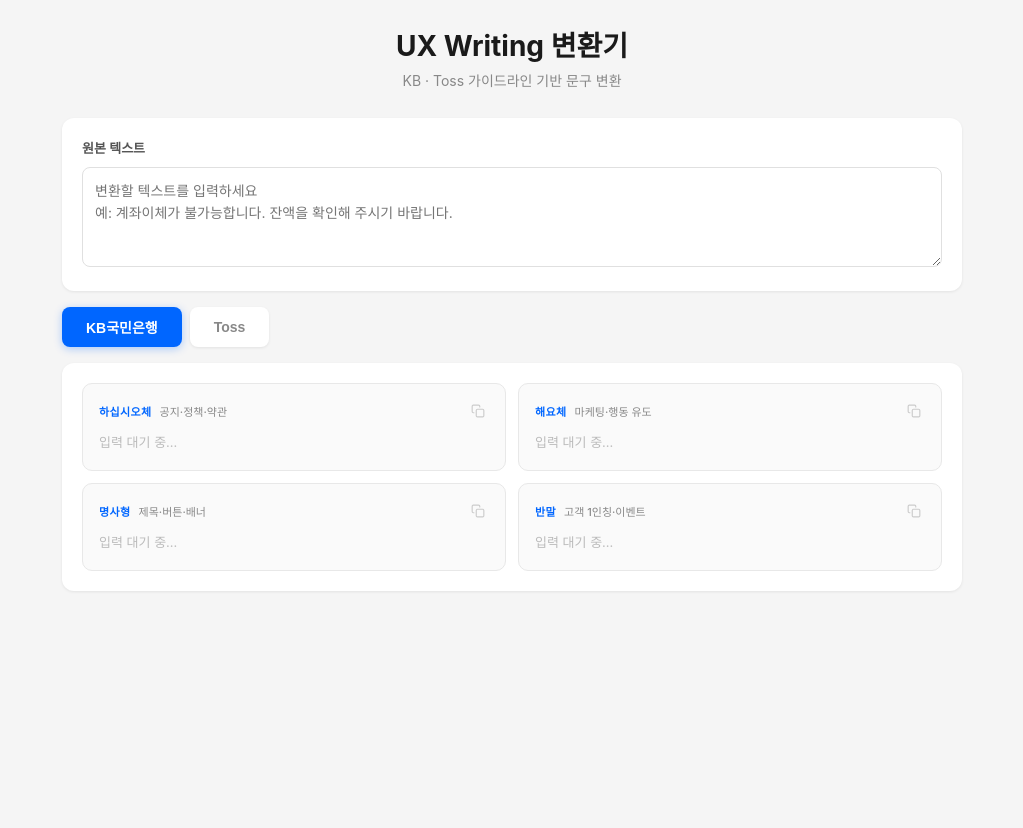
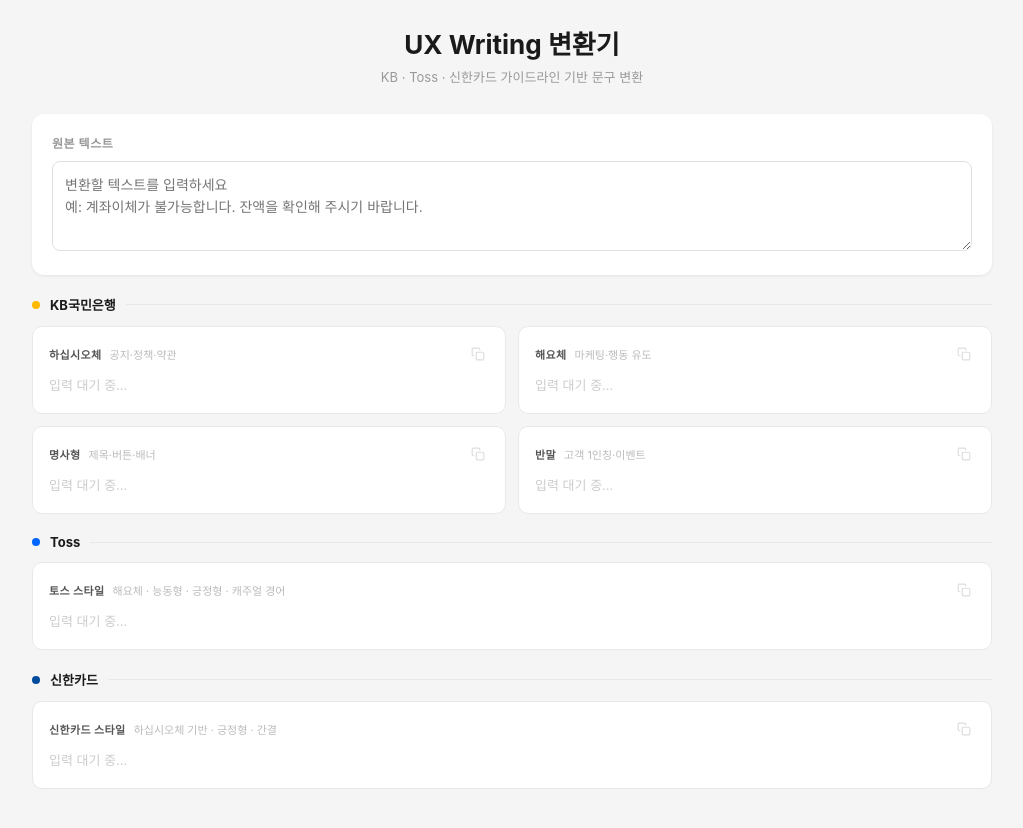
Before and after one commit to sweetrain28/uxwriting, a website: page index.html in a window 1280 px wide. Shown: the whole page, without its empty margins (128-1151 px from the left). Before the commit the page ends 800 px from the top, so only its background shows below. Drawn offline with Linux system fonts and the light colour scheme.

Commit message:
탭 제거 후 전체 나열, 신한카드 스타일 추가

```diff
--- a/index.html
+++ b/index.html
@@ -15,7 +15,7 @@
         }
 
         .container {
-            max-width: 900px;
+            max-width: 960px;
             margin: 0 auto;
         }
 
@@ -25,15 +25,15 @@
         }
 
         h1 {
-            font-size: 28px;
+            font-size: 26px;
             color: #1a1a1a;
             font-weight: 700;
             margin-bottom: 6px;
         }
 
         .subtitle {
-            font-size: 14px;
-            color: #888;
+            font-size: 13px;
+            color: #999;
         }
 
         /* Input */
@@ -42,13 +42,15 @@
             border-radius: 12px;
             box-shadow: 0 1px 3px rgba(0,0,0,0.08);
             padding: 20px;
-            margin-bottom: 16px;
+            margin-bottom: 20px;
         }
 
         .input-label {
-            font-size: 13px;
+            font-size: 12px;
             font-weight: 600;
-            color: #555;
+            color: #999;
+            text-transform: uppercase;
+            letter-spacing: 0.5px;
             margin-bottom: 10px;
         }
 
@@ -60,7 +62,7 @@
             font-size: 14px;
             font-family: inherit;
             resize: vertical;
-            min-height: 100px;
+            min-height: 90px;
             line-height: 1.6;
             color: #1a1a1a;
         }
@@ -82,73 +84,61 @@
         }
         .error-message.show { display: block; }
 
-        /* Tabs */
-        .tabs {
-            display: flex;
-            gap: 8px;
-            margin-bottom: 16px;
+        /* Brand section */
+        .brand-section {
+            margin-bottom: 20px;
         }
 
-        .tab-btn {
-            padding: 10px 24px;
-            border: none;
-            border-radius: 8px;
-            font-size: 14px;
-            font-weight: 600;
-            cursor: pointer;
-            transition: all 0.2s;
-            background: white;
-            color: #888;
-            box-shadow: 0 1px 3px rgba(0,0,0,0.08);
+        .brand-header {
+            display: flex;
+            align-items: center;
+            gap: 10px;
+            margin-bottom: 12px;
         }
 
-        .tab-btn.active {
-            background: #0066ff;
-            color: white;
-            box-shadow: 0 2px 8px rgba(0,102,255,0.3);
+        .brand-name {
+            font-size: 13px;
+            font-weight: 700;
+            color: #1a1a1a;
         }
 
-        .tab-btn:not(.active):hover {
-            background: #f0f5ff;
-            color: #0066ff;
+        .brand-dot {
+            width: 8px;
+            height: 8px;
+            border-radius: 50%;
+            flex-shrink: 0;
         }
 
-        /* Results panel */
-        .results-panel {
-            background: white;
-            border-radius: 12px;
-            box-shadow: 0 1px 3px rgba(0,0,0,0.08);
-            padding: 20px;
+        .brand-dot.kb { background: #FFB800; }
+        .brand-dot.toss { background: #0066FF; }
+        .brand-dot.sinhan { background: #004B9B; }
+
+        .brand-line {
+            flex: 1;
+            height: 1px;
+            background: #e8e8e8;
         }
 
-        .tab-content { display: none; }
-        .tab-content.active { display: block; }
-
+        /* Results grid */
         .results-grid {
             display: grid;
             gap: 12px;
         }
 
-        .results-grid.kb-grid {
-            grid-template-columns: 1fr 1fr;
-        }
-
-        .results-grid.toss-grid {
-            grid-template-columns: 1fr;
-        }
+        .grid-4 { grid-template-columns: 1fr 1fr; }
+        .grid-1 { grid-template-columns: 1fr; }
 
         .result-item {
-            background: #fafafa;
+            background: white;
             border: 1px solid #e8e8e8;
             border-radius: 10px;
             padding: 16px;
-            transition: all 0.2s;
+            transition: border-color 0.2s, box-shadow 0.2s;
         }
 
         .result-item:hover {
-            background: #fff;
-            border-color: #0066ff;
-            box-shadow: 0 2px 8px rgba(0,102,255,0.08);
+            border-color: #c0c0c0;
+            box-shadow: 0 2px 8px rgba(0,0,0,0.06);
         }
 
         .result-header {
@@ -161,14 +151,12 @@
             font-size: 11px;
             font-weight: 700;
             letter-spacing: 0.4px;
-            text-transform: uppercase;
-            color: #0066ff;
+            color: #555;
         }
 
         .result-badge {
             font-size: 11px;
-            font-weight: 500;
-            color: #888;
+            color: #bbb;
             margin-left: 8px;
         }
 
@@ -176,7 +164,7 @@
             background: none;
             border: none;
             cursor: pointer;
-            color: #ccc;
+            color: #ddd;
             padding: 4px;
             display: flex;
             align-items: center;
@@ -196,27 +184,13 @@
             min-height: 22px;
         }
 
-        .result-text.placeholder {
-            color: #bbb;
+        .result-text.muted {
+            color: #ccc;
             font-size: 13px;
         }
 
-        .loading-text {
-            color: #aaa;
-            font-size: 13px;
-        }
-
-        /* Toss special */
-        .toss-result .result-item {
-            padding: 24px;
-        }
-
-        .toss-result .result-text {
-            font-size: 17px;
-        }
-
-        @media (max-width: 600px) {
-            .results-grid.kb-grid { grid-template-columns: 1fr; }
+        @media (max-width: 580px) {
+            .grid-4 { grid-template-columns: 1fr; }
             h1 { font-size: 22px; }
         }
     </style>
@@ -225,7 +199,7 @@
     <div class="container">
         <header>
             <h1>UX Writing 변환기</h1>
-            <p class="subtitle">KB · Toss 가이드라인 기반 문구 변환</p>
+            <p class="subtitle">KB · Toss · 신한카드 가이드라인 기반 문구 변환</p>
         </header>
 
         <div class="input-panel">
@@ -234,15 +208,14 @@
             <div class="error-message" id="errorMsg"></div>
         </div>
 
-        <div class="tabs">
-            <button class="tab-btn active" onclick="switchTab('kb')">KB국민은행</button>
-            <button class="tab-btn" onclick="switchTab('toss')">Toss</button>
+        <!-- KB Section -->
+        <div class="brand-section">
+            <div class="brand-header">
+                <div class="brand-dot kb"></div>
+                <span class="brand-name">KB국민은행</span>
+                <div class="brand-line"></div>
             </div>
-
-        <div class="results-panel">
-            <!-- KB Tab -->
-            <div class="tab-content active" id="tab-kb">
-                <div class="results-grid kb-grid">
+            <div class="results-grid grid-4">
                 <div class="result-item">
                     <div class="result-header">
                         <span class="result-label">하십시오체</span>
@@ -251,9 +224,8 @@
                             <svg xmlns="http://www.w3.org/2000/svg" width="14" height="14" viewBox="0 0 24 24" fill="none" stroke="currentColor" stroke-width="2" stroke-linecap="round" stroke-linejoin="round"><rect x="9" y="9" width="13" height="13" rx="2"/><path d="M5 15H4a2 2 0 0 1-2-2V4a2 2 0 0 1 2-2h9a2 2 0 0 1 2 2v1"/></svg>
                         </button>
                     </div>
-                        <div class="result-text placeholder" id="hapsyo">입력 대기 중...</div>
+                    <div class="result-text muted" id="hapsyo">입력 대기 중...</div>
                 </div>
-
                 <div class="result-item">
                     <div class="result-header">
                         <span class="result-label">해요체</span>
@@ -262,9 +234,8 @@
                             <svg xmlns="http://www.w3.org/2000/svg" width="14" height="14" viewBox="0 0 24 24" fill="none" stroke="currentColor" stroke-width="2" stroke-linecap="round" stroke-linejoin="round"><rect x="9" y="9" width="13" height="13" rx="2"/><path d="M5 15H4a2 2 0 0 1-2-2V4a2 2 0 0 1 2-2h9a2 2 0 0 1 2 2v1"/></svg>
                         </button>
                     </div>
-                        <div class="result-text placeholder" id="haeyo">입력 대기 중...</div>
+                    <div class="result-text muted" id="haeyo">입력 대기 중...</div>
                 </div>
-
                 <div class="result-item">
                     <div class="result-header">
                         <span class="result-label">명사형</span>
@@ -273,9 +244,8 @@
                             <svg xmlns="http://www.w3.org/2000/svg" width="14" height="14" viewBox="0 0 24 24" fill="none" stroke="currentColor" stroke-width="2" stroke-linecap="round" stroke-linejoin="round"><rect x="9" y="9" width="13" height="13" rx="2"/><path d="M5 15H4a2 2 0 0 1-2-2V4a2 2 0 0 1 2-2h9a2 2 0 0 1 2 2v1"/></svg>
                         </button>
                     </div>
-                        <div class="result-text placeholder" id="noun">입력 대기 중...</div>
+                    <div class="result-text muted" id="noun">입력 대기 중...</div>
                 </div>
-
                 <div class="result-item">
                     <div class="result-header">
                         <span class="result-label">반말</span>
@@ -284,24 +254,49 @@
                             <svg xmlns="http://www.w3.org/2000/svg" width="14" height="14" viewBox="0 0 24 24" fill="none" stroke="currentColor" stroke-width="2" stroke-linecap="round" stroke-linejoin="round"><rect x="9" y="9" width="13" height="13" rx="2"/><path d="M5 15H4a2 2 0 0 1-2-2V4a2 2 0 0 1 2-2h9a2 2 0 0 1 2 2v1"/></svg>
                         </button>
                     </div>
-                        <div class="result-text placeholder" id="banmal">입력 대기 중...</div>
+                    <div class="result-text muted" id="banmal">입력 대기 중...</div>
                 </div>
             </div>
         </div>
 
-            <!-- Toss Tab -->
-            <div class="tab-content" id="tab-toss">
-                <div class="results-grid toss-grid toss-result">
+        <!-- Toss Section -->
+        <div class="brand-section">
+            <div class="brand-header">
+                <div class="brand-dot toss"></div>
+                <span class="brand-name">Toss</span>
+                <div class="brand-line"></div>
+            </div>
+            <div class="results-grid grid-1">
                 <div class="result-item">
                     <div class="result-header">
-                            <span class="result-label">Toss 스타일</span>
+                        <span class="result-label">토스 스타일</span>
                         <span class="result-badge">해요체 · 능동형 · 긍정형 · 캐주얼 경어</span>
                         <button class="copy-btn" onclick="copyText(event, 'toss')" title="복사">
                             <svg xmlns="http://www.w3.org/2000/svg" width="14" height="14" viewBox="0 0 24 24" fill="none" stroke="currentColor" stroke-width="2" stroke-linecap="round" stroke-linejoin="round"><rect x="9" y="9" width="13" height="13" rx="2"/><path d="M5 15H4a2 2 0 0 1-2-2V4a2 2 0 0 1 2-2h9a2 2 0 0 1 2 2v1"/></svg>
                         </button>
                     </div>
-                        <div class="result-text placeholder" id="toss">입력 대기 중...</div>
+                    <div class="result-text muted" id="toss">입력 대기 중...</div>
                 </div>
+            </div>
+        </div>
+
+        <!-- Sinhan Section -->
+        <div class="brand-section">
+            <div class="brand-header">
+                <div class="brand-dot sinhan"></div>
+                <span class="brand-name">신한카드</span>
+                <div class="brand-line"></div>
+            </div>
+            <div class="results-grid grid-1">
+                <div class="result-item">
+                    <div class="result-header">
+                        <span class="result-label">신한카드 스타일</span>
+                        <span class="result-badge">하십시오체 기반 · 긍정형 · 간결</span>
+                        <button class="copy-btn" onclick="copyText(event, 'sinhan')" title="복사">
+                            <svg xmlns="http://www.w3.org/2000/svg" width="14" height="14" viewBox="0 0 24 24" fill="none" stroke="currentColor" stroke-width="2" stroke-linecap="round" stroke-linejoin="round"><rect x="9" y="9" width="13" height="13" rx="2"/><path d="M5 15H4a2 2 0 0 1-2-2V4a2 2 0 0 1 2-2h9a2 2 0 0 1 2 2v1"/></svg>
+                        </button>
+                    </div>
+                    <div class="result-text muted" id="sinhan">입력 대기 중...</div>
                 </div>
             </div>
         </div>
@@ -310,10 +305,7 @@
     <script>
         const inputText = document.getElementById('inputText');
         const errorMsg = document.getElementById('errorMsg');
-
-        let activeTab = 'kb';
-        let kbResults = null;
-        let tossResults = null;
+        const allIds = ['hapsyo', 'haeyo', 'noun', 'banmal', 'toss', 'sinhan'];
 
         inputText.addEventListener('input', debounce(convertAll, 400));
 
@@ -325,70 +317,46 @@
             };
         }
 
-        function switchTab(tab) {
-            activeTab = tab;
-            document.querySelectorAll('.tab-btn').forEach(btn => btn.classList.remove('active'));
-            document.querySelectorAll('.tab-content').forEach(el => el.classList.remove('active'));
-            event.currentTarget.classList.add('active');
-            document.getElementById('tab-' + tab).classList.add('active');
-        }
-
         async function convertAll() {
             const text = inputText.value.trim();
             errorMsg.classList.remove('show');
 
-            const placeholder = '입력 대기 중...';
-
             if (!text) {
-                ['hapsyo', 'haeyo', 'noun', 'banmal', 'toss'].forEach(id => {
-                    const el = document.getElementById(id);
-                    el.textContent = placeholder;
-                    el.className = 'result-text placeholder';
-                });
-                kbResults = null;
-                tossResults = null;
+                allIds.forEach(id => setPlaceholder(id, '입력 대기 중...'));
                 return;
             }
 
-            // 로딩 상태
-            ['hapsyo', 'haeyo', 'noun', 'banmal'].forEach(id => {
-                const el = document.getElementById(id);
-                el.textContent = '변환 중...';
-                el.className = 'result-text loading-text';
-            });
-            const tossEl = document.getElementById('toss');
-            tossEl.textContent = '변환 중...';
-            tossEl.className = 'result-text loading-text';
+            allIds.forEach(id => setPlaceholder(id, '변환 중...'));
 
-            // KB, Toss 동시 요청
-            const [kbRes, tossRes] = await Promise.allSettled([
+            const [kbRes, tossRes, sinhanRes] = await Promise.allSettled([
                 fetchConvert(text, 'kb'),
-                fetchConvert(text, 'toss')
+                fetchConvert(text, 'toss'),
+                fetchConvert(text, 'sinhan')
             ]);
 
             if (kbRes.status === 'fulfilled') {
-                kbResults = kbRes.value;
-                setResult('hapsyo', kbResults.hapsyo);
-                setResult('haeyo', kbResults.haeyo);
-                setResult('noun', kbResults.noun);
-                setResult('banmal', kbResults.banmal);
+                const r = kbRes.value;
+                setResult('hapsyo', r.hapsyo);
+                setResult('haeyo', r.haeyo);
+                setResult('noun', r.noun);
+                setResult('banmal', r.banmal);
             } else {
-                ['hapsyo', 'haeyo', 'noun', 'banmal'].forEach(id => {
-                    const el = document.getElementById(id);
-                    el.textContent = '변환 실패';
-                    el.className = 'result-text placeholder';
-                });
+                ['hapsyo', 'haeyo', 'noun', 'banmal'].forEach(id => setPlaceholder(id, '변환 실패'));
             }
 
             if (tossRes.status === 'fulfilled') {
-                tossResults = tossRes.value;
-                setResult('toss', tossResults.toss);
+                setResult('toss', tossRes.value.toss);
             } else {
-                tossEl.textContent = '변환 실패';
-                tossEl.className = 'result-text placeholder';
+                setPlaceholder('toss', '변환 실패');
             }
 
-            if (kbRes.status === 'rejected' && tossRes.status === 'rejected') {
+            if (sinhanRes.status === 'fulfilled') {
+                setResult('sinhan', sinhanRes.value.sinhan);
+            } else {
+                setPlaceholder('sinhan', '변환 실패');
+            }
+
+            if ([kbRes, tossRes, sinhanRes].every(r => r.status === 'rejected')) {
                 errorMsg.textContent = '⚠️ 서버 연결 실패. 잠시 후 다시 시도해주세요.';
                 errorMsg.classList.add('show');
             }
@@ -408,6 +376,12 @@
             const el = document.getElementById(id);
             el.textContent = text || '';
             el.className = 'result-text';
+        }
+
+        function setPlaceholder(id, text) {
+            const el = document.getElementById(id);
+            el.textContent = text;
+            el.className = 'result-text muted';
         }
 
         const copyIcon = `<svg xmlns="http://www.w3.org/2000/svg" width="14" height="14" viewBox="0 0 24 24" fill="none" stroke="currentColor" stroke-width="2" stroke-linecap="round" stroke-linejoin="round"><rect x="9" y="9" width="13" height="13" rx="2"/><path d="M5 15H4a2 2 0 0 1-2-2V4a2 2 0 0 1 2-2h9a2 2 0 0 1 2 2v1"/></svg>`;
```
Also changed, not shown: api/convert.js (+48 -1 lines). Lines whose indentation alone changed are shown as unchanged.
